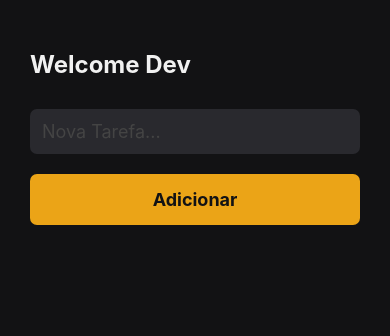
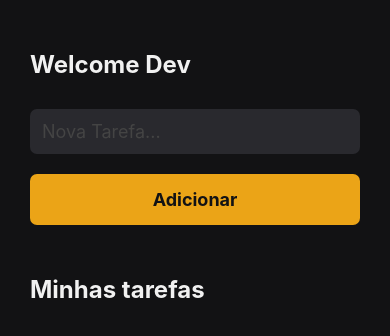
Before and after one commit to matheus3006/myTasks, a React Native app: screen / in a window 390 px wide. Shown: the top 336 px of the page. Built offline with nearby package versions, Linux system fonts and the light colour scheme.

Commit message:
feat: my tasks title

```diff
--- a/src/Pages/Home/index.tsx
+++ b/src/Pages/Home/index.tsx
@@ -23,6 +23,8 @@ export const Home = () => {
         <TouchableOpacity activeOpacity={0.8} style={styles.button}>
           <Text style={styles.textButton}>Adicionar</Text>
         </TouchableOpacity>
+
+        <Text style={styles.titleTasks}>Minhas tarefas</Text>
       </View>
     </SafeAreaView>
   );
@@ -45,6 +47,12 @@ const styles = StyleSheet.create({
     fontSize: 24,
     fontWeight: 'bold',
   },
+  titleTasks: {
+    color: '#f1f1f1',
+    fontSize: 24,
+    fontWeight: 'bold',
+    marginVertical: 50,
+  },
   input: {
     backgroundColor: '#29292e',
     color: '#f1f1f1',
```
